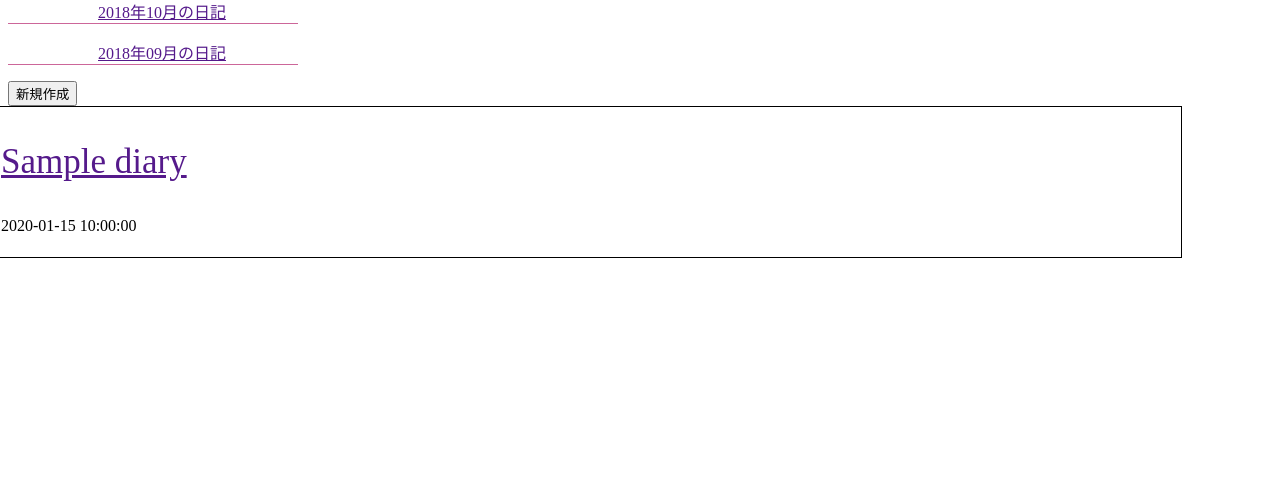
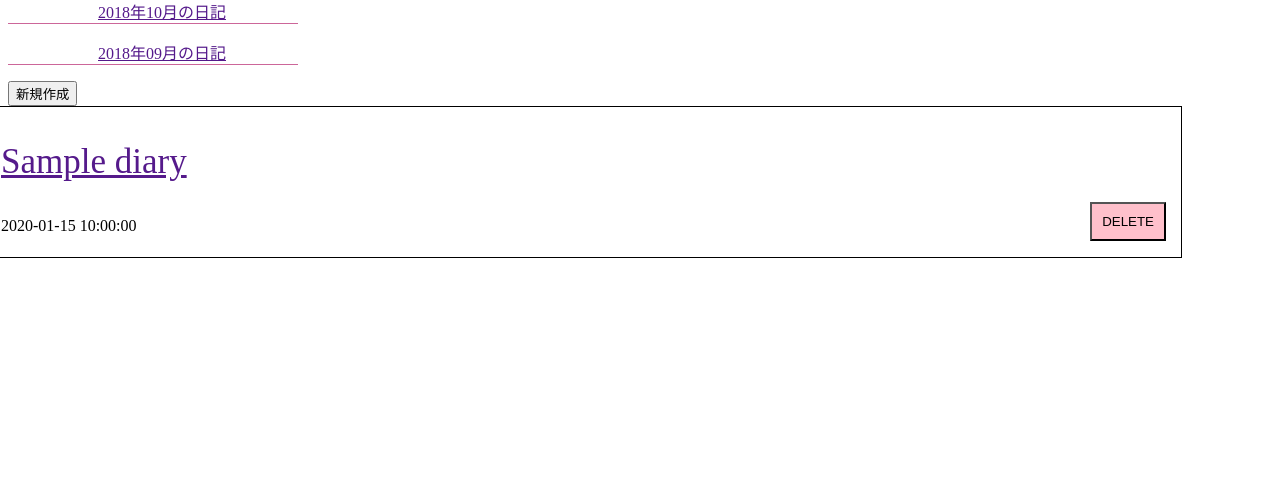
Before and after one commit to KitanoChihiro/assignment3week, a PHP site: page / in a window 1280 px wide. Shown: the part 199-680 px from the top of the page. Run offline with PHP 8.4, Linux system fonts and the light colour scheme; tables that the repository leaves empty hold one stand-in row (values such as "Sample post").

Commit message:
削除ボタンの作成

```diff
--- a/index.css
+++ b/index.css
@@ -61,6 +61,14 @@
     right: 90px;
 }
 
+.btn-delete{
+    float: right;
+    margin-right: 15px;
+    position: relative;
+    bottom: 15px;
+    background-color: #ffc0cb;
+    padding: 10px;
+}
 
 .footer{
     position: fixed;    /* フッターを固定する */
--- a/index.php
+++ b/index.php
@@ -71,7 +71,9 @@
         <?php foreach ($diaries as $diary): ?>
         <div class="box2">
             <a href=""><p style="font-size: 35px; padding-left: 20px;"><?php echo $diary['title']; ?></p></a>
-            <p style="padding-left: 20px;"><?php echo $diary['created']; ?></p>
+            <span style="padding-left: 20px;"><?php echo $diary['created']; ?></span>
+
+        <button class="btn-delete">DELETE</button>
         </div>
         <?php endforeach; ?>
 
```
